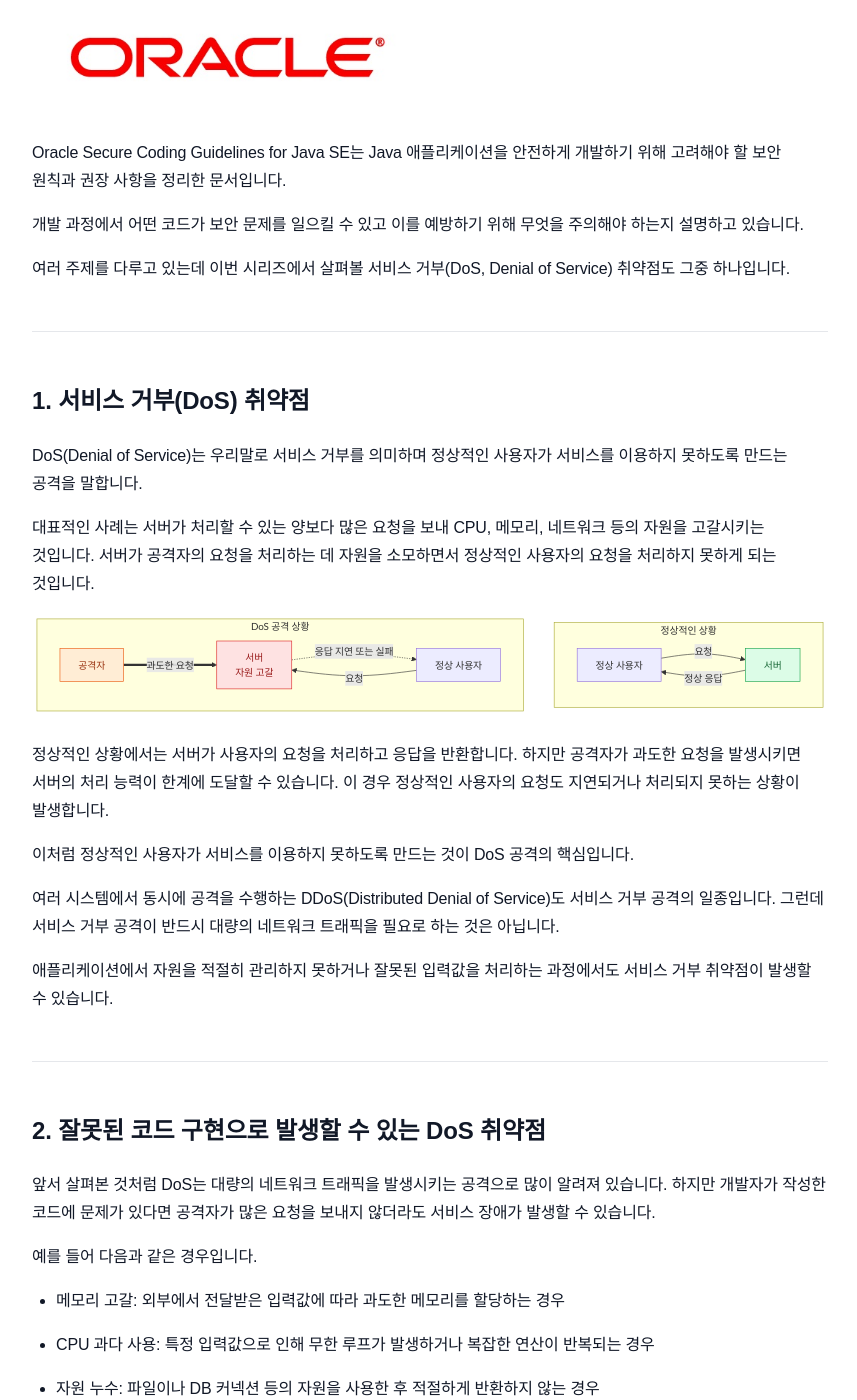
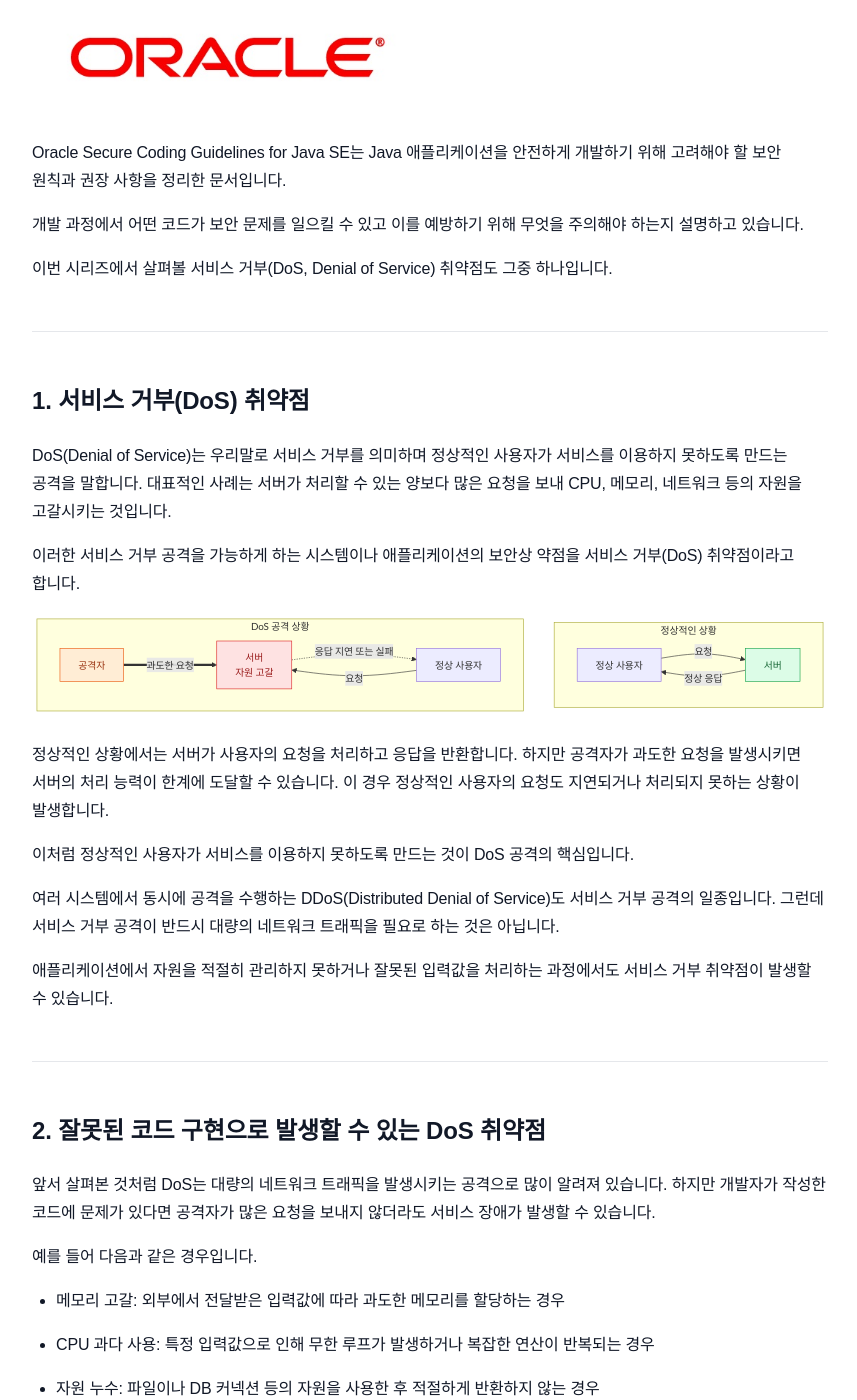
Before and after one commit to sanghoon-lee/sanghoon-lee.github.io, a Jekyll site: the page built from _posts/2026-10-20-dos1.md, in a window 1280 px wide and 1400 px high, scrolled down 793 px. Shown: the whole window, without its empty margins (210-1067 px from the left). Built offline with Jekyll 4.4.1, drawn with Linux system fonts in a browser that asks for light colours; nearby versions of some CDN libraries; comment, search, counter and statistics services are not loaded; some of the changed text lies outside the part shown.

Commit message:
dos 첫번째 포스팅 추가

````diff
--- a/_posts/2026-10-20-dos1.md
+++ b/_posts/2026-10-20-dos1.md
@@ -23,15 +23,15 @@ Oracle Secure Coding Guidelines for Java SE는 Java 애플리케이션을 안전
 
 개발 과정에서 어떤 코드가 보안 문제를 일으킬 수 있고 이를 예방하기 위해 무엇을 주의해야 하는지 설명하고 있습니다.
 
-여러 주제를 다루고 있는데 이번 시리즈에서 살펴볼 서비스 거부(DoS, Denial of Service) 취약점도 그중 하나입니다.
+이번 시리즈에서 살펴볼 서비스 거부(DoS, Denial of Service) 취약점도 그중 하나입니다.
 
 ---
 
 ## 1. 서비스 거부(DoS) 취약점
 
-DoS(Denial of Service)는 우리말로 서비스 거부를 의미하며 정상적인 사용자가 서비스를 이용하지 못하도록 만드는 공격을 말합니다.
+DoS(Denial of Service)는 우리말로 서비스 거부를 의미하며 정상적인 사용자가 서비스를 이용하지 못하도록 만드는 공격을 말합니다. 대표적인 사례는 서버가 처리할 수 있는 양보다 많은 요청을 보내 CPU, 메모리, 네트워크 등의 자원을 고갈시키는 것입니다.
 
-대표적인 사례는 서버가 처리할 수 있는 양보다 많은 요청을 보내 CPU, 메모리, 네트워크 등의 자원을 고갈시키는 것입니다. 서버가 공격자의 요청을 처리하는 데 자원을 소모하면서 정상적인 사용자의 요청을 처리하지 못하게 되는 것입니다.
+이러한 서비스 거부 공격을 가능하게 하는 시스템이나 애플리케이션의 보안상 약점을 서비스 거부(DoS) 취약점이라고 합니다.
 
 ```mermaid
 
@@ -81,7 +81,7 @@ flowchart TB
 
 이러한 문제는 평소 정상적인 입력값으로 테스트할 때는 쉽게 드러나지 않을 수도 있습니다. 하지만 공격자가 의도적으로 비정상적인 입력값을 전달하거나 특정 요청을 반복하면 서버의 자원이 고갈되어 정상적인 요청을 처리하지 못하는 상황이 발생할 수 있습니다.
 
-결국 서비스 거부 취약점을 예방하기 위해서는 정상적인 상황뿐 아니라 비정상적인 입력값과 예외 상황까지 고려하여 코드를 작성해야 합니다.
+결국 서비스 거부 취약점을 예방하려면 정상적인 상황뿐 아니라, 비정상적인 입력값이나 예외 상황에서도 시스템 자원이 안전하게 관리되도록 코드를 작성해야 합니다.
 
 ---
 
@@ -89,4 +89,6 @@ flowchart TB
 
 애플리케이션의 잘못된 코드 구현으로 발생할 수 있는 DoS 취약점을 예방하려면 서버 자원이 어떻게 사용되는지 이해하고, 비정상적인 입력이나 예외적인 상황에서도 안전하게 동작하도록 코드를 작성해야 합니다.
 
-다음 포스팅에서는 Oracle Secure Coding Guidelines for Java SE에서 다루는 DoS 관련 첫 번째 항목인 과도한 자원 소비를 유발하지 말 것에 대해 살펴보려고 합니다. 입력값 검증이 왜 중요한지, 그리고 어떤 코드가 메모리나 CPU 자원을 과도하게 소모하게 만들 수 있는지 Java 예제를 통해 정리해보겠습니다.
+다음 포스팅에서는 Oracle Secure Coding Guidelines for Java SE의 첫 번째 DoS 보안 지침인 DOS-1: Beware of activities that may use disproportionate resources를 살펴보겠습니다.
+
+어떤 코드가 과도한 자원 소비를 유발할 수 있는지 알아보고, Java 코드 예제를 통해 이를 예방하는 방법을 정리해 보려고 합니다.
````
